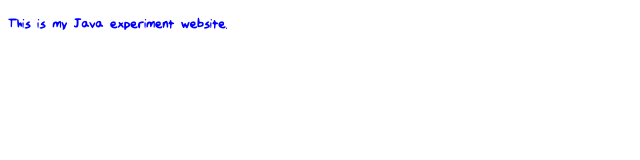
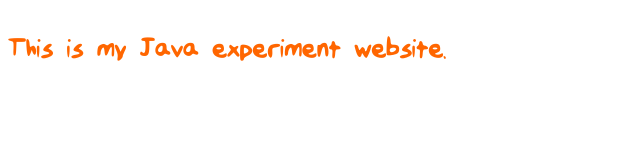
Before and after one commit to CritX/Java-Experiments, a plain HTML site: page index.html in a window 1280 px wide. Shown: the whole page, without its empty margins (0-640 px from the left). Drawn offline with Linux system fonts and the light colour scheme.

Commit message:
Update index.css

```diff
--- a/index.css
+++ b/index.css
@@ -1,5 +1,6 @@
 @font-face { font-family: WinFont; src: url('WinFont.ttf'); }
 p {
   font-family: WinFont;
-  color: blue;
+  color: #FF6600;
+  font-size: 200%;
 }
```
